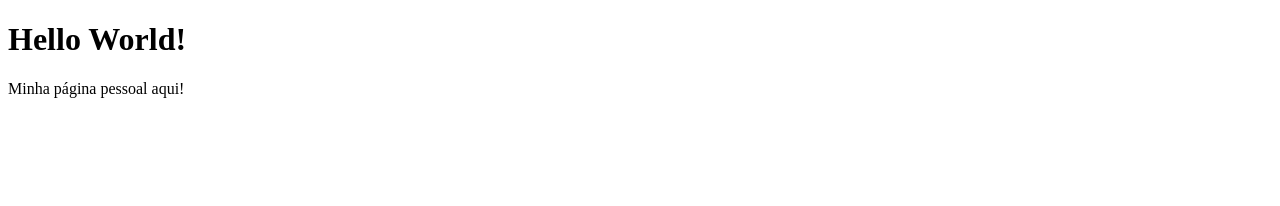
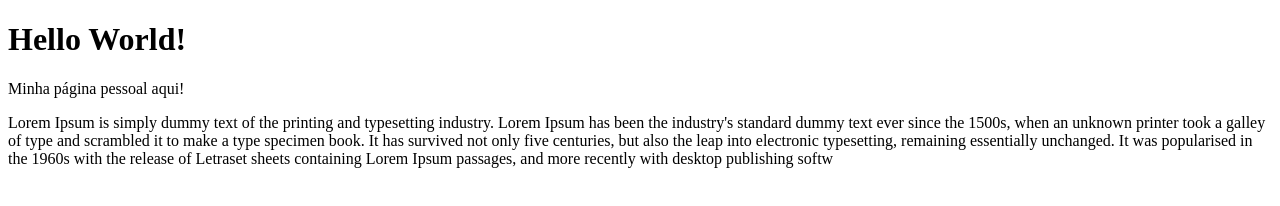
Before and after one commit to PatrickMendC/Teste.github.io, a plain HTML site: page index.html in a window 1280 px wide. Drawn offline with Linux system fonts and the light colour scheme.

Commit message:
Adicionada atribuição de texto

```diff
--- a/index.html
+++ b/index.html
@@ -9,5 +9,6 @@
 <body>
     <h1>Hello World!</h1>
     <p>Minha página pessoal aqui!</p>
+    <p>Lorem Ipsum is simply dummy text of the printing and typesetting industry. Lorem Ipsum has been the industry's standard dummy text ever since the 1500s, when an unknown printer took a galley of type and scrambled it to make a type specimen book. It has survived not only five centuries, but also the leap into electronic typesetting, remaining essentially unchanged. It was popularised in the 1960s with the release of Letraset sheets containing Lorem Ipsum passages, and more recently with desktop publishing softw</p>
 </body>
 </html>
```
